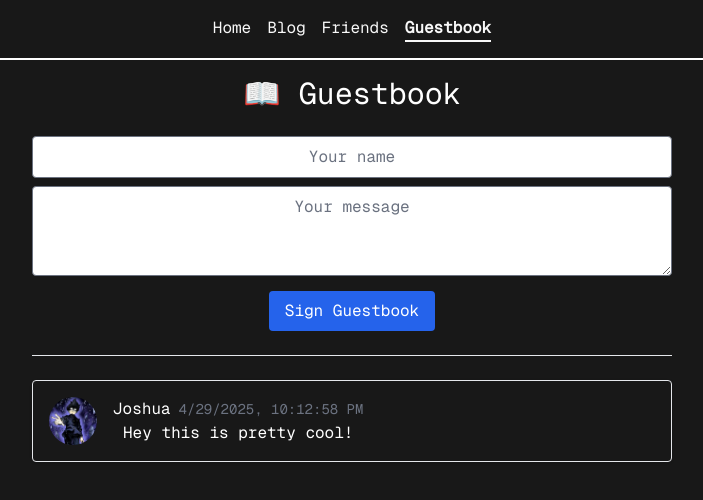
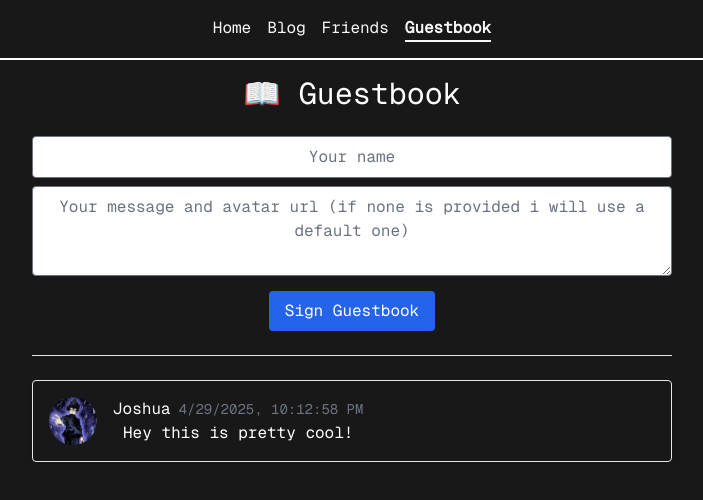
Before and after one commit to t84/Joshua.moe-svelte, a SvelteKit app: page /guestbook in a window 1280 px wide. Shown: the top 500 px of the page, without its empty margins (288-991 px from the left). Built offline with nearby package versions, Linux system fonts and the light colour scheme.

Commit message:
Update +page.svelte

```diff
--- a/src/routes/guestbook/+page.svelte
+++ b/src/routes/guestbook/+page.svelte
@@ -101,7 +101,7 @@
     />
     <textarea
       class="w-full border p-2 rounded text-black text-center"
-      placeholder="Your message"
+      placeholder="Your message and avatar url (if none is provided i will use a default one)"
       rows="3"
       bind:value={message}></textarea>
     <button
```
